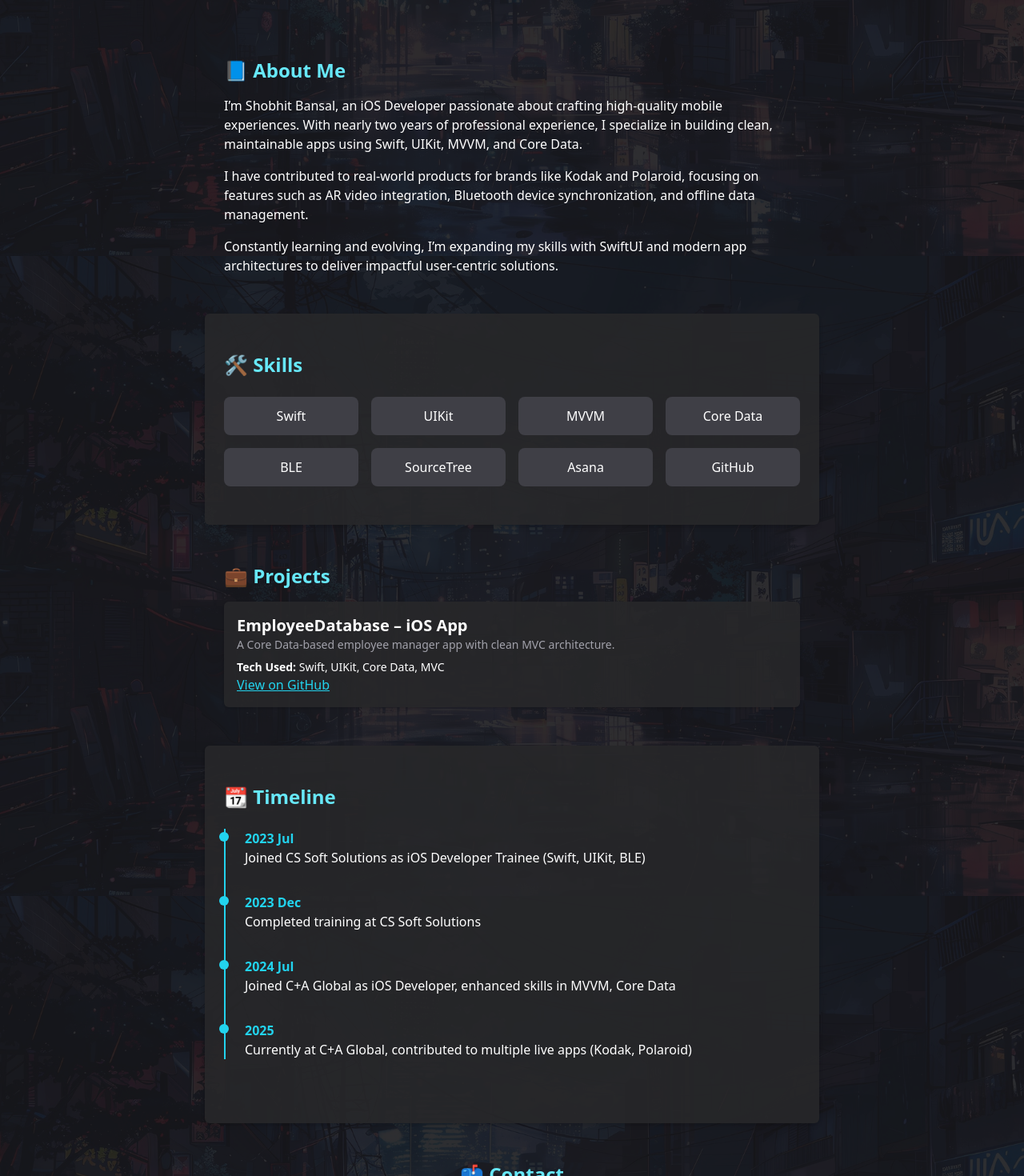
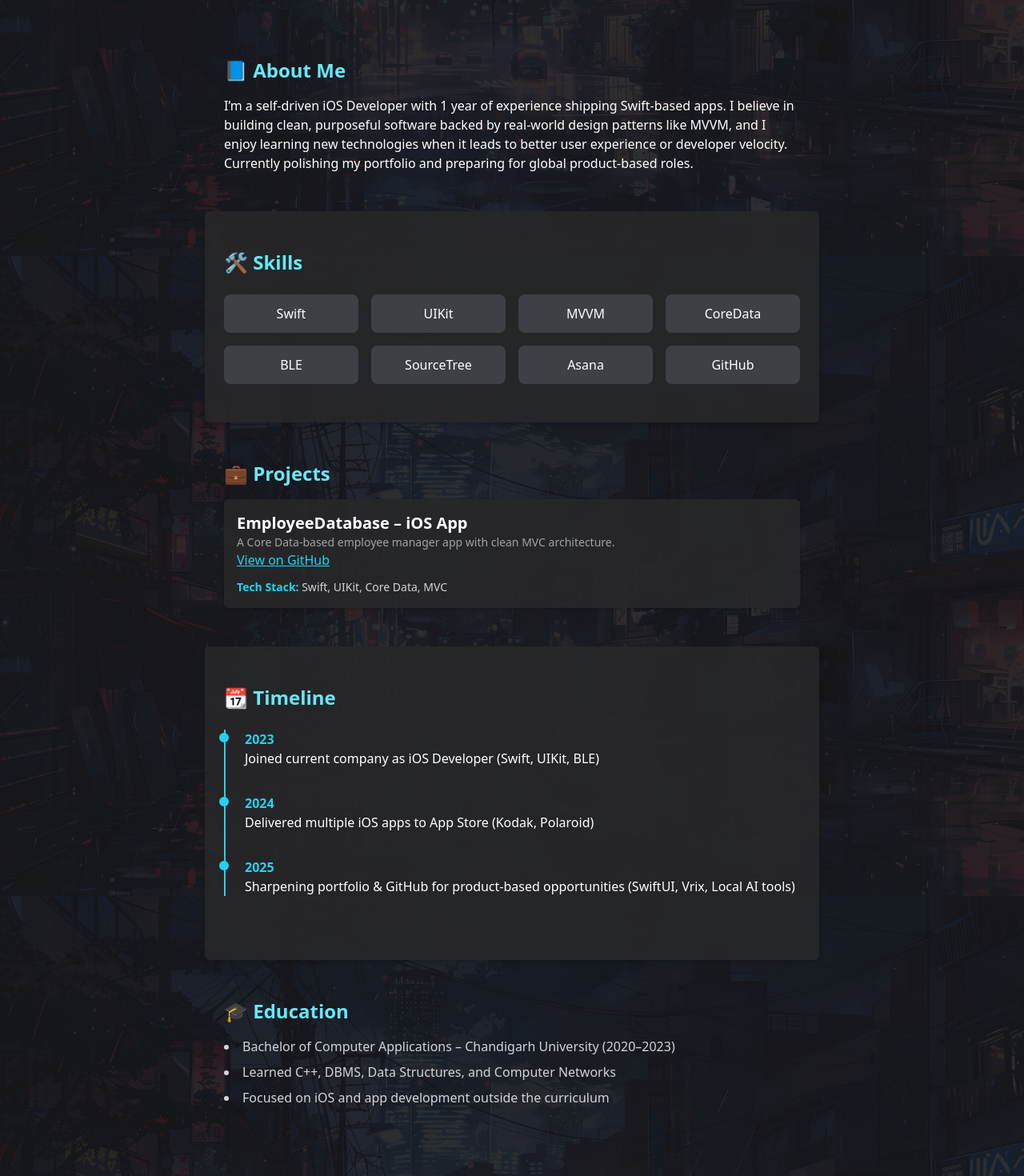
Before and after one commit to ShobhitB2002/shobhit-portfolio, a React (Create React App) app: page / in a window 1280 px wide. Shown: the part 480-1950 px from the top of the page at 80% size. Built offline with nearby package versions, Linux system fonts and the light colour scheme.

Commit message:
no message

```diff
--- a/src/App.js
+++ b/src/App.js
@@ -4,12 +4,10 @@ import { MdEmail } from "react-icons/md";
 
 export default function App() {
   return (
-    // Background wrapper with fixed full cover image
     <div
       className="min-h-screen bg-cover bg-center bg-fixed"
       style={{ backgroundImage: "url('/background.jpg')" }}
     >
-      {/* Overlay to improve readability */}
       <div className="min-h-screen">
         <div
           className="bg-zinc-900 bg-opacity-90 text-white min-h-screen font-sans select-none"
@@ -42,17 +40,10 @@ export default function App() {
           <section className="px-6 py-12 max-w-3xl mx-auto">
             <h2 className="text-2xl font-bold mb-4 text-cyan-300">📘 About Me</h2>
             <p>
-              I’m Shobhit Bansal, an iOS Developer passionate about crafting high-quality mobile experiences.
-              With nearly two years of professional experience, I specialize in building clean, maintainable
-              apps using Swift, UIKit, MVVM, and Core Data.
-            </p>
-            <p className="mt-4">
-              I have contributed to real-world products for brands like Kodak and Polaroid, focusing on features
-              such as AR video integration, Bluetooth device synchronization, and offline data management.
-            </p>
-            <p className="mt-4">
-              Constantly learning and evolving, I’m expanding my skills with SwiftUI and modern app architectures
-              to deliver impactful user-centric solutions.
+              I’m a self-driven iOS Developer with 1 year of experience shipping Swift-based apps.
+              I believe in building clean, purposeful software backed by real-world design patterns like MVVM,
+              and I enjoy learning new technologies when it leads to better user experience or developer velocity.
+              Currently polishing my portfolio and preparing for global product-based roles.
             </p>
           </section>
 
@@ -60,16 +51,7 @@ export default function App() {
           <section className="px-6 py-12 bg-zinc-800 bg-opacity-90 max-w-3xl mx-auto rounded-md shadow-md">
             <h2 className="text-2xl font-bold mb-6 text-cyan-300">🛠️ Skills</h2>
             <ul className="grid grid-cols-2 sm:grid-cols-4 gap-4">
-              {[
-                "Swift",
-                "UIKit",
-                "MVVM",
-                "Core Data",
-                "BLE",
-                "SourceTree",
-                "Asana",
-                "GitHub",
-              ].map((skill) => (
+              {["Swift", "UIKit", "MVVM", "CoreData", "BLE", "SourceTree", "Asana", "GitHub"].map((skill) => (
                 <li
                   key={skill}
                   className="bg-zinc-700 rounded-lg py-3 text-center text-white font-medium hover:bg-cyan-600 transition-colors cursor-default select-none"
@@ -89,9 +71,6 @@ export default function App() {
                 <p className="text-sm text-zinc-400">
                   A Core Data-based employee manager app with clean MVC architecture.
                 </p>
-                <p className="text-sm text-white mt-2">
-                  <strong>Tech Used:</strong> Swift, UIKit, Core Data, MVC
-                </p>
                 <a
                   href="https://github.com/ShobhitB2002/EmployeeDatabase-iOS"
                   target="_blank"
@@ -100,6 +79,10 @@ export default function App() {
                 >
                   View on GitHub
                 </a>
+                {/* Tech Stack */}
+                <div className="mt-3 text-sm text-zinc-300">
+                  <span className="font-semibold text-cyan-400">Tech Stack:</span> Swift, UIKit, Core Data, MVC
+                </div>
               </div>
             </div>
           </section>
@@ -110,25 +93,30 @@ export default function App() {
             <ol className="relative border-l-2 border-cyan-400 pl-6">
               <li className="mb-8">
                 <span className="absolute -left-2 mt-1 w-3 h-3 bg-cyan-400 rounded-full"></span>
-                <p className="text-cyan-400 font-semibold">2023 Jul</p>
-                <p>Joined CS Soft Solutions as iOS Developer Trainee (Swift, UIKit, BLE)</p>
+                <p className="text-cyan-400 font-semibold">2023</p>
+                <p>Joined current company as iOS Developer (Swift, UIKit, BLE)</p>
               </li>
               <li className="mb-8">
                 <span className="absolute -left-2 mt-1 w-3 h-3 bg-cyan-400 rounded-full"></span>
-                <p className="text-cyan-400 font-semibold">2023 Dec</p>
-                <p>Completed training at CS Soft Solutions</p>
-              </li>
-              <li className="mb-8">
-                <span className="absolute -left-2 mt-1 w-3 h-3 bg-cyan-400 rounded-full"></span>
-                <p className="text-cyan-400 font-semibold">2024 Jul</p>
-                <p>Joined C+A Global as iOS Developer, enhanced skills in MVVM, Core Data</p>
+                <p className="text-cyan-400 font-semibold">2024</p>
+                <p>Delivered multiple iOS apps to App Store (Kodak, Polaroid)</p>
               </li>
               <li className="mb-8">
                 <span className="absolute -left-2 mt-1 w-3 h-3 bg-cyan-400 rounded-full"></span>
                 <p className="text-cyan-400 font-semibold">2025</p>
-                <p>Currently at C+A Global, contributed to multiple live apps (Kodak, Polaroid)</p>
+                <p>Sharpening portfolio & GitHub for product-based opportunities (SwiftUI, Vrix, Local AI tools)</p>
               </li>
             </ol>
+          </section>
+
+          {/* Education */}
+          <section className="px-6 py-12 max-w-3xl mx-auto">
+            <h2 className="text-2xl font-bold mb-4 text-cyan-300">🎓 Education</h2>
+            <ul className="list-disc list-inside text-zinc-300 space-y-2">
+              <li>Bachelor of Computer Applications – Chandigarh University (2020–2023)</li>
+              <li>Learned C++, DBMS, Data Structures, and Computer Networks</li>
+              <li>Focused on iOS and app development outside the curriculum</li>
+            </ul>
           </section>
 
           {/* Contact */}
@@ -165,7 +153,6 @@ export default function App() {
             </div>
           </section>
 
-          {/* Footer */}
           <footer className="text-center text-zinc-500 py-6 text-sm">
             © 2025 Shobhit Bansal. All rights reserved.
           </footer>
```
